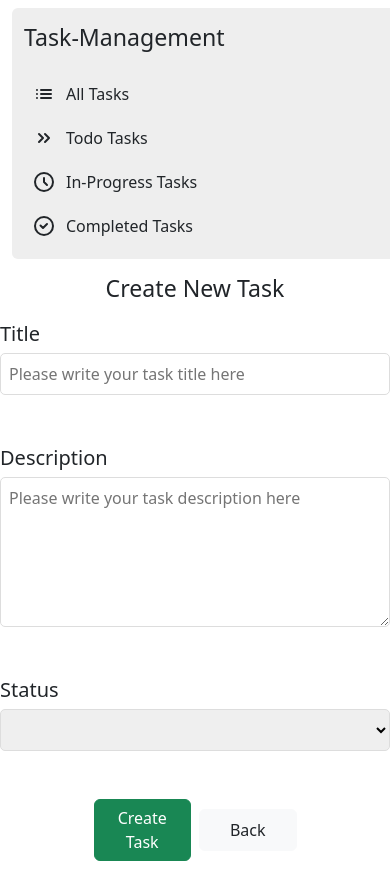
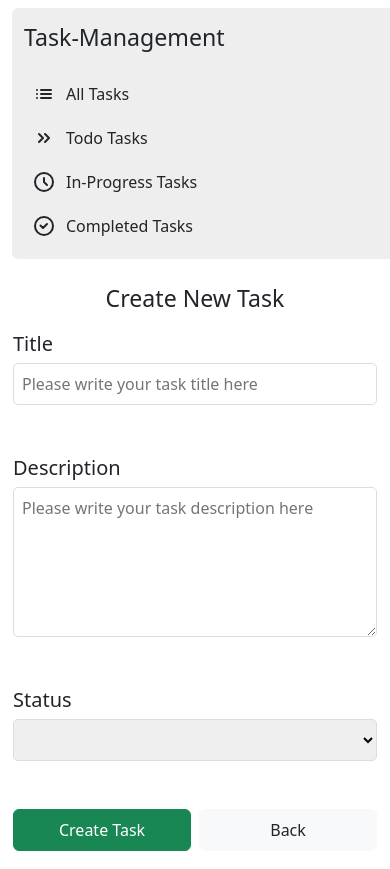
Before and after one commit to ayaelbadrawey/TaskManagement, a Vue app: page /add-task in a window 390 px wide. Built offline with nearby package versions, Linux system fonts and the light colour scheme.

Commit message:
create/edit task pages responsive

```diff
--- a/src/views/CreateTaskView.vue
+++ b/src/views/CreateTaskView.vue
@@ -29,7 +29,7 @@ const createTask = () => {
 </script>
 
 <template>
-    <div>
+    <div class="form-container">
         <h3 class="text-center my-3">Create New Task</h3>
         <form @submit.prevent="createTask" class="d-flex flex-column">
             <div class="d-flex flex-column gap-1 align-items-baseline mb-5">
@@ -50,8 +50,8 @@ const createTask = () => {
                     <option value="Done">Done</option>
                 </select>
             </div>
-            <div class="d-flex flex-row justify-content-center gap-2">
-                <button type="submit" class="btn btn-success w-25">Create Task</button>
+            <div class="d-flex flex-row justify-content-lg-center justify-content-between gap-2 btn-container">
+                <button type="submit" class="btn btn-success w-25 ">Create Task</button>
                 <router-link to="/" class="btn btn-light w-25 text-center align-self-center p-2">
                     Back
                 </router-link>
@@ -60,7 +60,7 @@ const createTask = () => {
     </div>
 </template>
 
-<style scoped>
+<style>
 .custom-input{
     width: 100%;
     padding: 8px;
@@ -73,4 +73,15 @@ textarea{
 .custom-input:focus{
     outline: none;
 }
+@media (max-width: 992px) {
+    .form-container {
+        padding: 10px 25px 10px 25px;
+    }
+    .btn-container > button{
+        width: 50% !important;
+    }
+    .btn-container > a{
+        width: 50% !important;
+    }
+}
 </style>
--- a/src/views/TaskDetailsView.vue
+++ b/src/views/TaskDetailsView.vue
@@ -24,7 +24,7 @@ const updateTask = () => {
 </script>
 
 <template>
-    <div>
+    <div class="form-container">
         <h3 class="text-center my-3">Update Your Task</h3>
         <form @submit.prevent="updateTask" class="d-flex flex-column">
             <div class="d-flex flex-column gap-1 align-items-baseline mb-5">
@@ -45,7 +45,7 @@ const updateTask = () => {
                     <option value="Done">Done</option>
                 </select>
             </div>
-            <div class="d-flex flex-row justify-content-center gap-2">
+            <div class="d-flex flex-row justify-content-lg-center justify-content-between gap-2 btn-container">
                 <button type="submit" class="btn btn-success w-25">Update Task</button>
                 <router-link to="/" class="btn btn-light w-25 text-center align-self-center p-2">
                     Back
@@ -55,7 +55,7 @@ const updateTask = () => {
     </div>
 </template>
 
-<style scoped>
+<!-- <style scoped>
 .custom-input {
     width: 100%;
     padding: 8px;
@@ -70,4 +70,4 @@ textarea {
 .custom-input:focus {
     outline: none;
 }
-</style>
+</style> -->
```
